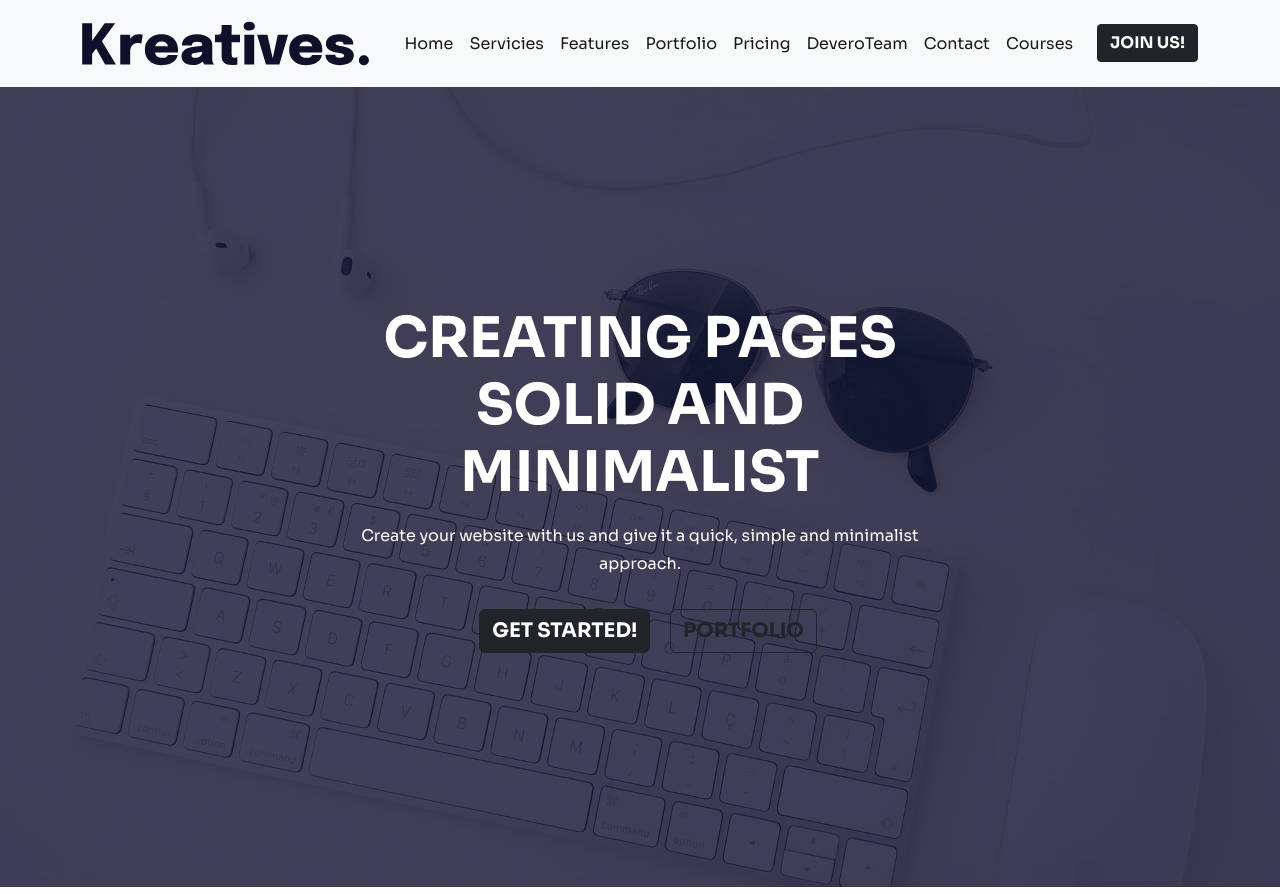
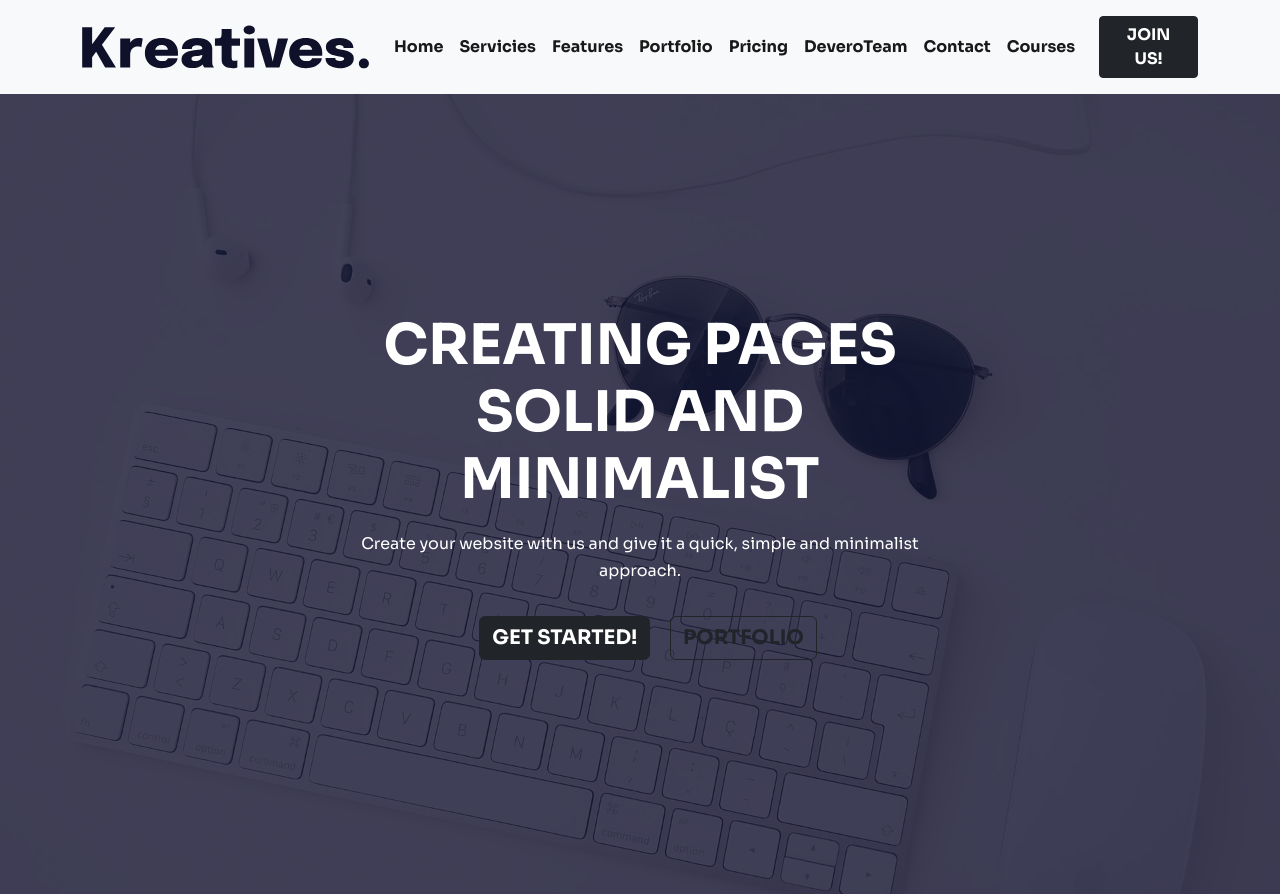
Before and after one commit to CMartinez-BB/Website, a plain HTML site: page index.html in a window 1280 px wide. Drawn offline with Linux system fonts and the light colour scheme.

Commit message:
by creating styles to the website

```diff
--- a/css/main.css
+++ b/css/main.css
@@ -29,6 +29,8 @@ a{
     width: 18rem;
 }
 
+
+
 .hero{
     background-image: url(../imgs/cover.jpg);
     background-position: center;
--- a/index.html
+++ b/index.html
@@ -12,7 +12,7 @@
 </head>
 <body>
     <!-- Navbar -->
-    <nav class="navbar navbar-expand-lg bg-light navbar-expand-lg py-3">
+    <nav class="navbar navbar-expand-lg bg-light navbar-expand-lg py-3 sticky-top">
         <div class="container">
           <a class="navbar-brand" href="#">
             <img class="logo" src="./imgs/logo-dark.svg" alt="logo the siteweb">
@@ -22,7 +22,7 @@
           </button>
           <div class="collapse navbar-collapse" id="navbarNav">
             <!-- sections of pages web -->
-            <ul class="navbar-nav ms-auto">
+            <ul class="navbar-nav ms-auto fw-bold">
               <li class="nav-item">
                 <a class="nav-link active" aria-current="page" href="#">Home</a>
               </li>
```
